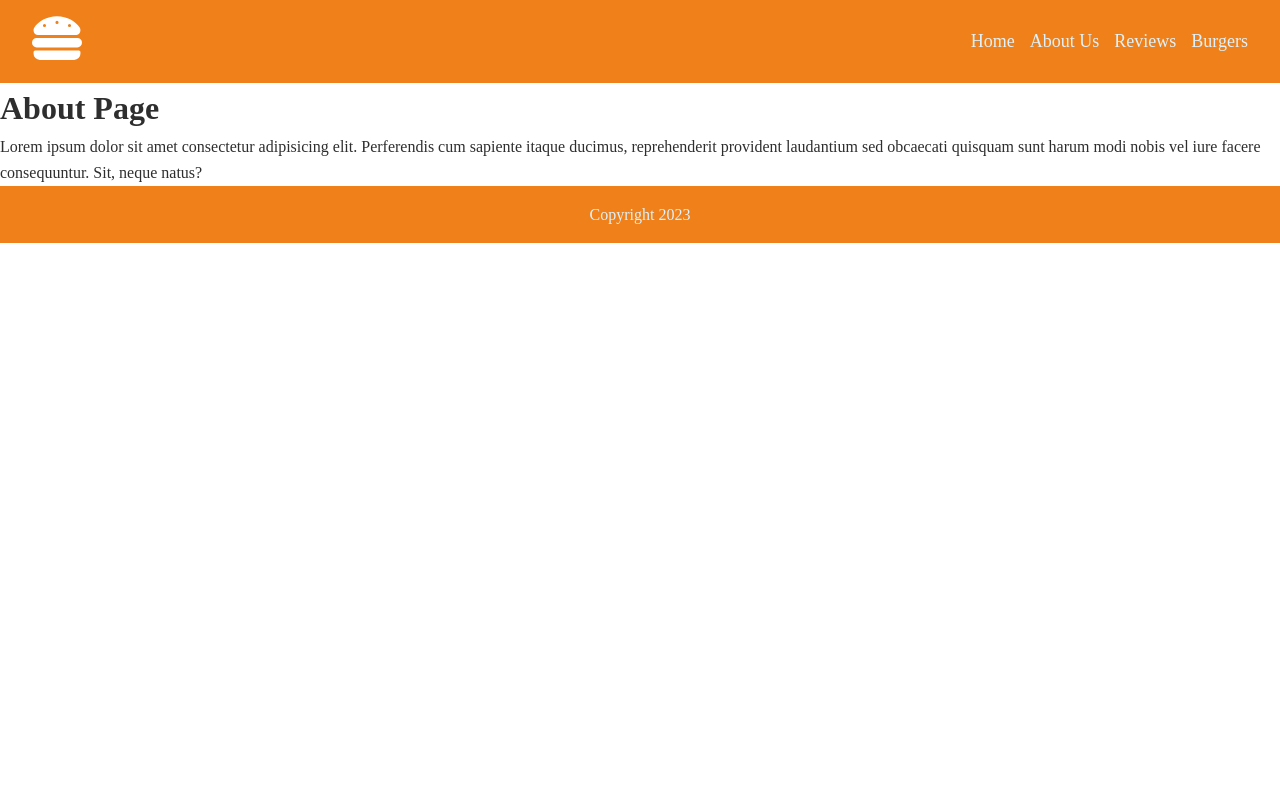
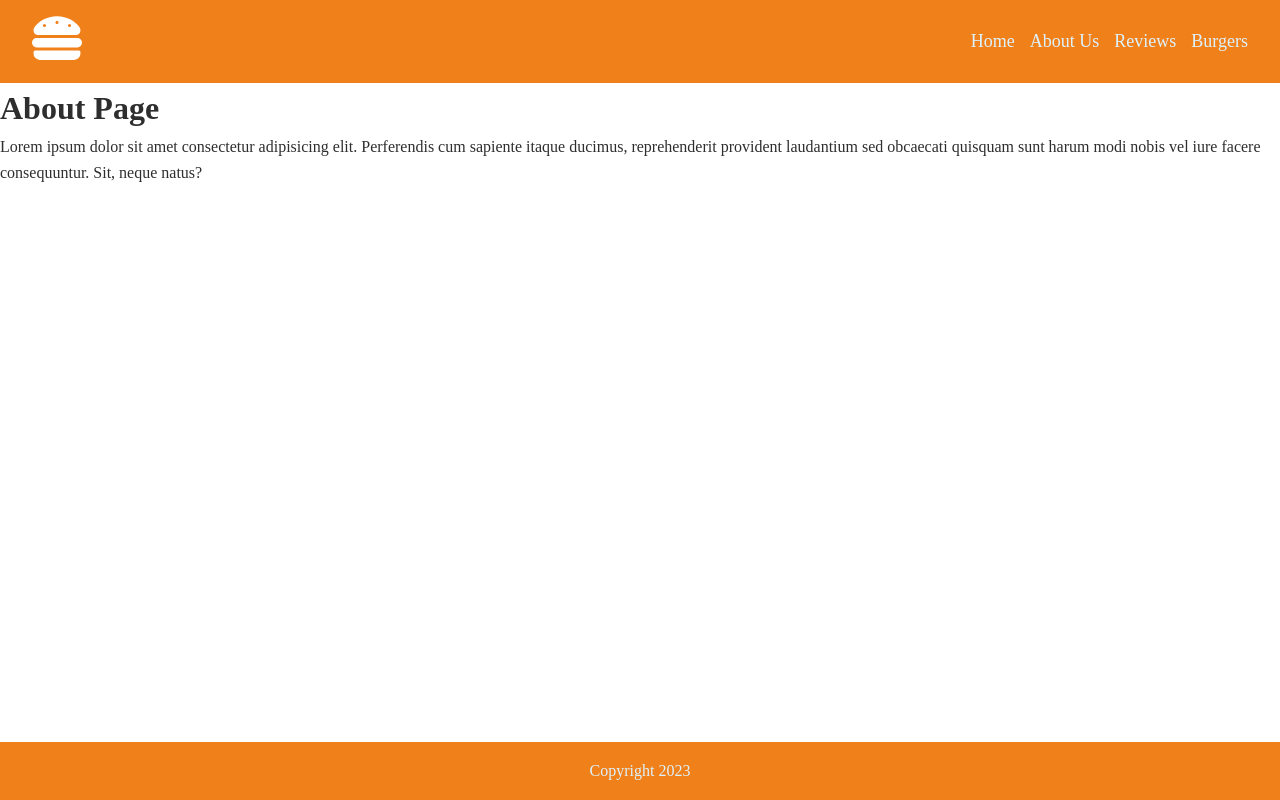
Before and after one commit to antasth/next-app, a Next.js app: page /about in a window 1280 px wide. Built offline with nearby package versions, Linux system fonts and the light colour scheme; a web font is replaced by a local one.

Commit message:
feat: add 404 page

```diff
--- a/pages/about.tsx
+++ b/pages/about.tsx
@@ -1,6 +1,6 @@
 function AboutPage() {
   return (
-    <div>
+    <div className="about">
       <h1>About Page</h1>
       <p>
         Lorem ipsum dolor sit amet consectetur adipisicing elit. Perferendis cum
--- a/styles/globals.css
+++ b/styles/globals.css
@@ -69,6 +69,7 @@ footer {
 }
 .not-found {
   text-align: center;
+  flex-grow: 1;
 }
 .not-found a {
   color: #ffc600;
@@ -83,3 +84,7 @@ footer {
   display: flex;
   align-items: center;
 }
+
+.about {
+  flex-grow: 1;
+}
```
Also changed, not shown: pages/404.tsx (added, +15 -0 lines).
